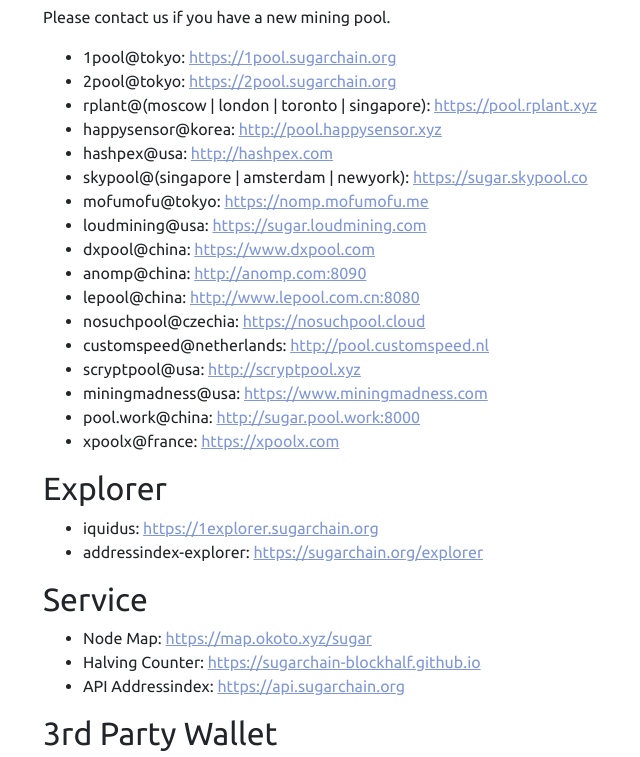
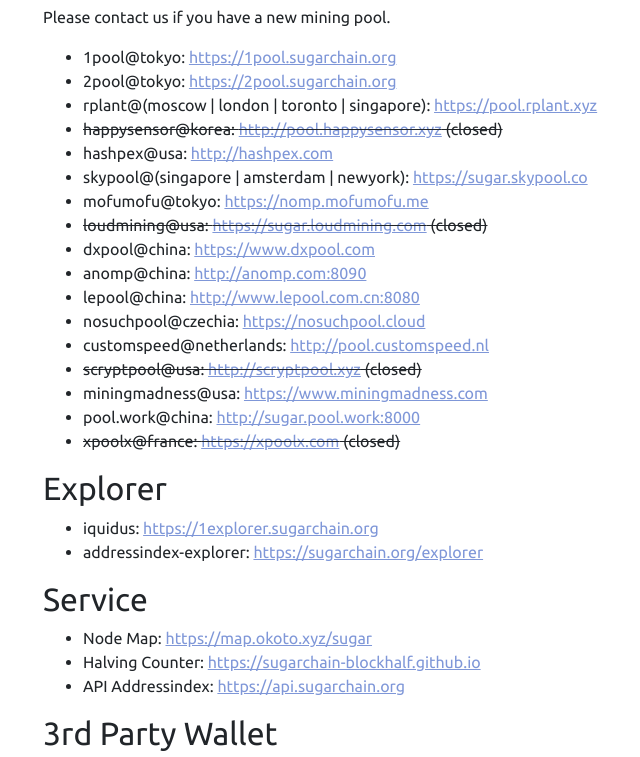
Before and after one commit to sugarchain-project/sugarchain-project.github.io, a plain HTML site: page index.html in a window 1280 px wide. Shown: the part 6621-7378 px from the top of the page, without its empty margins (42-682 px from the left). Drawn offline with nearby package versions, Linux system fonts and the light colour scheme; no server answers.

Commit message:
fix: closed pool and exchange

```diff
--- a/index.html
+++ b/index.html
@@ -334,20 +334,20 @@
 							<li class="has-line-data" data-line-start="148" data-line-end="149">1pool@tokyo: <a href="https://1pool.sugarchain.org">https://1pool.sugarchain.org</a></li>
 							<li class="has-line-data" data-line-start="149" data-line-end="150">2pool@tokyo: <a href="https://2pool.sugarchain.org">https://2pool.sugarchain.org</a></li>
 							<li class="has-line-data" data-line-start="151" data-line-end="152">rplant@(moscow | london | toronto | singapore): <a href="https://pool.rplant.xyz">https://pool.rplant.xyz</a></li>
-							<li class="has-line-data" data-line-start="152" data-line-end="153">happysensor@korea: <a href="http://pool.happysensor.xyz">http://pool.happysensor.xyz</a></li>
+							<li class="has-line-data" data-line-start="152" data-line-end="153"><del>happysensor@korea: <a href="http://pool.happysensor.xyz">http://pool.happysensor.xyz</a> (closed)</del></li>
 							<li class="has-line-data" data-line-start="153" data-line-end="154">hashpex@usa: <a href="http://hashpex.com">http://hashpex.com</a></li>
 							<li class="has-line-data" data-line-start="154" data-line-end="155">skypool@(singapore | amsterdam | newyork): <a href="https://sugar.skypool.co">https://sugar.skypool.co</a></li>
 							<li class="has-line-data" data-line-start="155" data-line-end="156">mofumofu@tokyo: <a href="https://nomp.mofumofu.me">https://nomp.mofumofu.me</a></li>
-							<li class="has-line-data" data-line-start="156" data-line-end="157">loudmining@usa: <a href="https://sugar.loudmining.com">https://sugar.loudmining.com</a></li>
+							<li class="has-line-data" data-line-start="156" data-line-end="157"><del>loudmining@usa: <a href="https://sugar.loudmining.com">https://sugar.loudmining.com</a> (closed)</del></li>
 							<li class="has-line-data" data-line-start="156" data-line-end="157">dxpool@china: <a href="https://www.dxpool.com">https://www.dxpool.com</a></li>
 							<li class="has-line-data" data-line-start="156" data-line-end="157">anomp@china: <a href="http://anomp.com:8090">http://anomp.com:8090</a></li>
 							<li class="has-line-data" data-line-start="156" data-line-end="157">lepool@china: <a href="http://www.lepool.com.cn:8080">http://www.lepool.com.cn:8080</a></li>
 							<li class="has-line-data" data-line-start="156" data-line-end="157">nosuchpool@czechia: <a href="https://nosuchpool.cloud">https://nosuchpool.cloud</a></li>
 							<li class="has-line-data" data-line-start="156" data-line-end="157">customspeed@netherlands: <a href="http://pool.customspeed.nl">http://pool.customspeed.nl</a></li>
-							<li class="has-line-data" data-line-start="156" data-line-end="157">scryptpool@usa: <a href="http://scryptpool.xyz">http://scryptpool.xyz</a></li>
+							<li class="has-line-data" data-line-start="156" data-line-end="157"><del>scryptpool@usa: <a href="http://scryptpool.xyz">http://scryptpool.xyz</a> (closed)</del></li>
 							<li class="has-line-data" data-line-start="156" data-line-end="157">miningmadness@usa: <a href="https://www.miningmadness.com">https://www.miningmadness.com</a></li>
 							<li class="has-line-data" data-line-start="156" data-line-end="157">pool.work@china: <a href="http://sugar.pool.work:8000">http://sugar.pool.work:8000</a></li>
-							<li class="has-line-data" data-line-start="156" data-line-end="157">xpoolx@france: <a href="https://xpoolx.com">https://xpoolx.com</a></li>
+							<li class="has-line-data" data-line-start="156" data-line-end="157"><del>xpoolx@france: <a href="https://xpoolx.com">https://xpoolx.com</a> (closed)</del></li>
 							</ul>
 							<h2 class="code-line" data-line-start=157 data-line-end=159 ><a id="Explorer_157"></a>Explorer</h2>
 							<ul>
@@ -401,9 +401,9 @@
 							<ul>
 							<li class="has-line-data" data-line-start="171" data-line-end="171">SUGAR-BTC: <a href="https://biflex.net/exchange/sugar-btc">https://biflex.net/exchange/sugar-btc</a></li>
 							</ul>
-							<li class="has-line-data" data-line-start="171" data-line-end="171">XEQUINEX.COM
+							<li class="has-line-data" data-line-start="171" data-line-end="171"><del>XEQUINEX.COM (closed)</del>
 							<ul>
-							<li class="has-line-data" data-line-start="171" data-line-end="171">SUGAR-BTC: <a href="https://www.xequinex.com/exchange.php?market=SUGAR-BTC">https://www.xequinex.com/exchange.php?market=SUGAR-BTC</a></li>
+							<li class="has-line-data" data-line-start="171" data-line-end="171"><del>SUGAR-BTC: <a href="https://www.xequinex.com/exchange.php?market=SUGAR-BTC">https://www.xequinex.com/exchange.php?market=SUGAR-BTC</a> (closed)</del></li>
 							</ul>
 							<li class="has-line-data" data-line-start="171" data-line-end="171">KUANGEX.COM
 							<ul>
```
